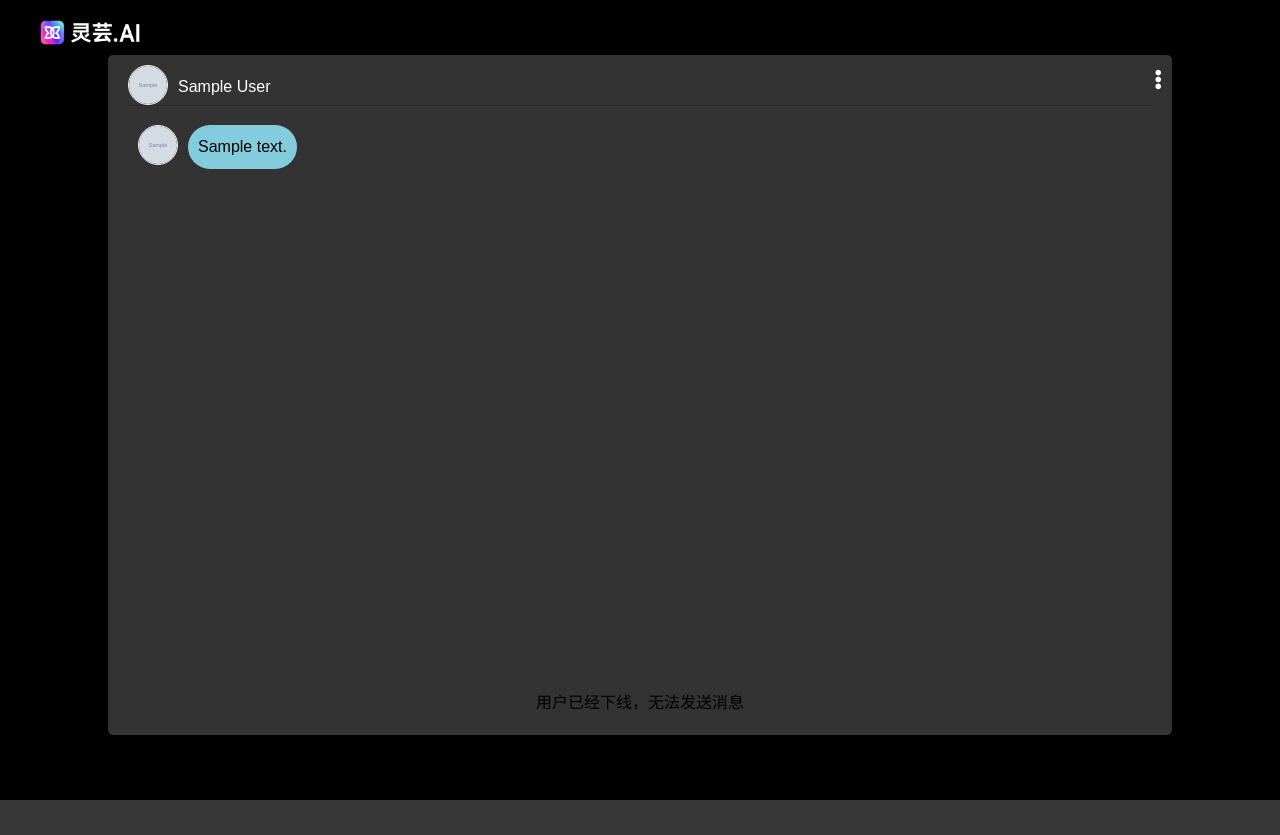
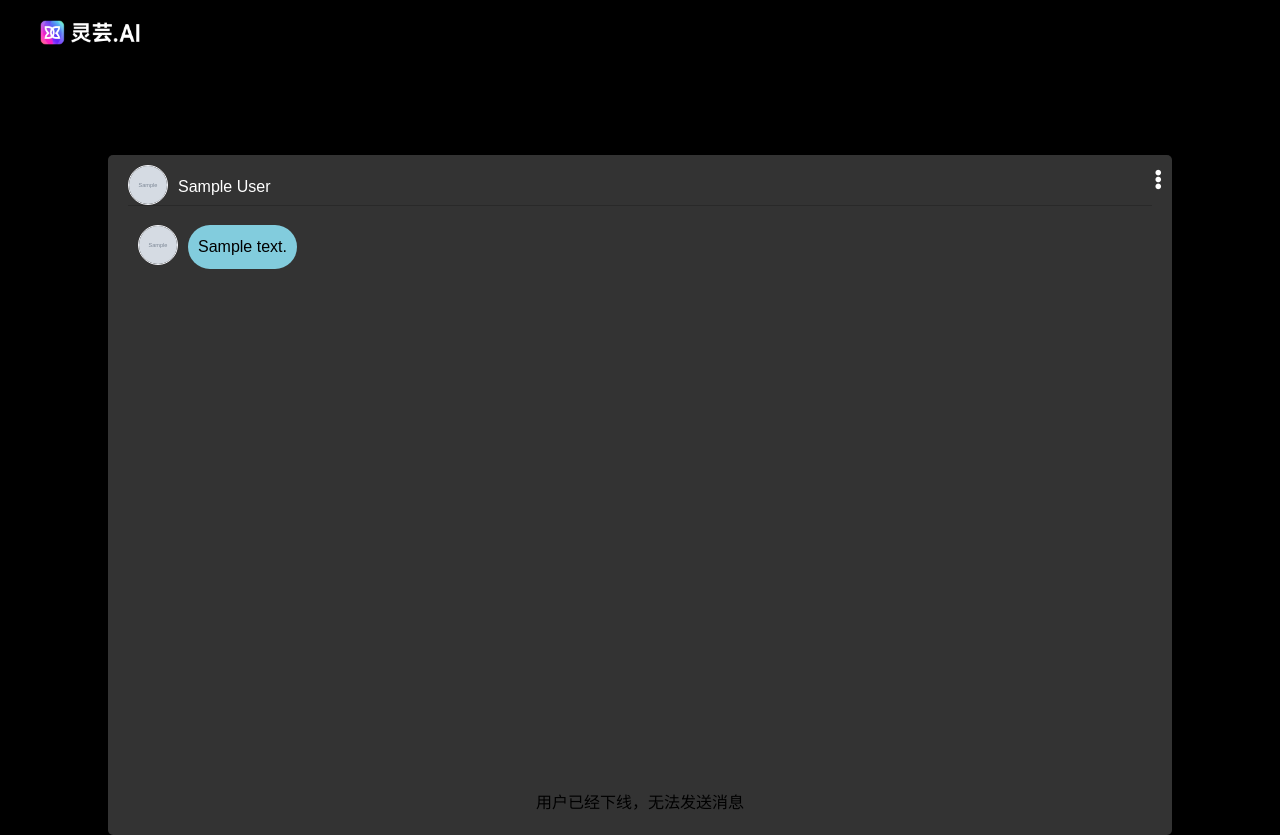
Before and after one commit to stelee410/jess, a Flask app: template templates/explorer.html in a window 1280 px wide. Before the commit the page ends 800 px from the top, so only its background shows below. Run offline with Flask 3, Linux system fonts and the light colour scheme; the template is opened without the code that fills it: values that come from a table or form of the project are taken from there, most other values are stand-ins (such as "Sample title", 1, 10 or a date in 2020); grey boxes marked "Sample" are stand-in pictures; parts of the project's set-up code (start-up, migrations or seed data) failed here and were passed over; some libraries are stand-ins or nearby versions.

Commit message:
fix the front page

```diff
--- a/templates/explorer.html
+++ b/templates/explorer.html
@@ -15,7 +15,7 @@
         color: white;
     }
 </style>
-<div id="container">
+<div id="container" style="margin-top: 100px;">
     {% if show_ads %}
     <div id="ads" style="margin-top: -100px;color: wheat;">
         <a href="/login"><img src="/static/images/lcrt.gif" alt="ads" width="100%" height="100%"/></a>
```
